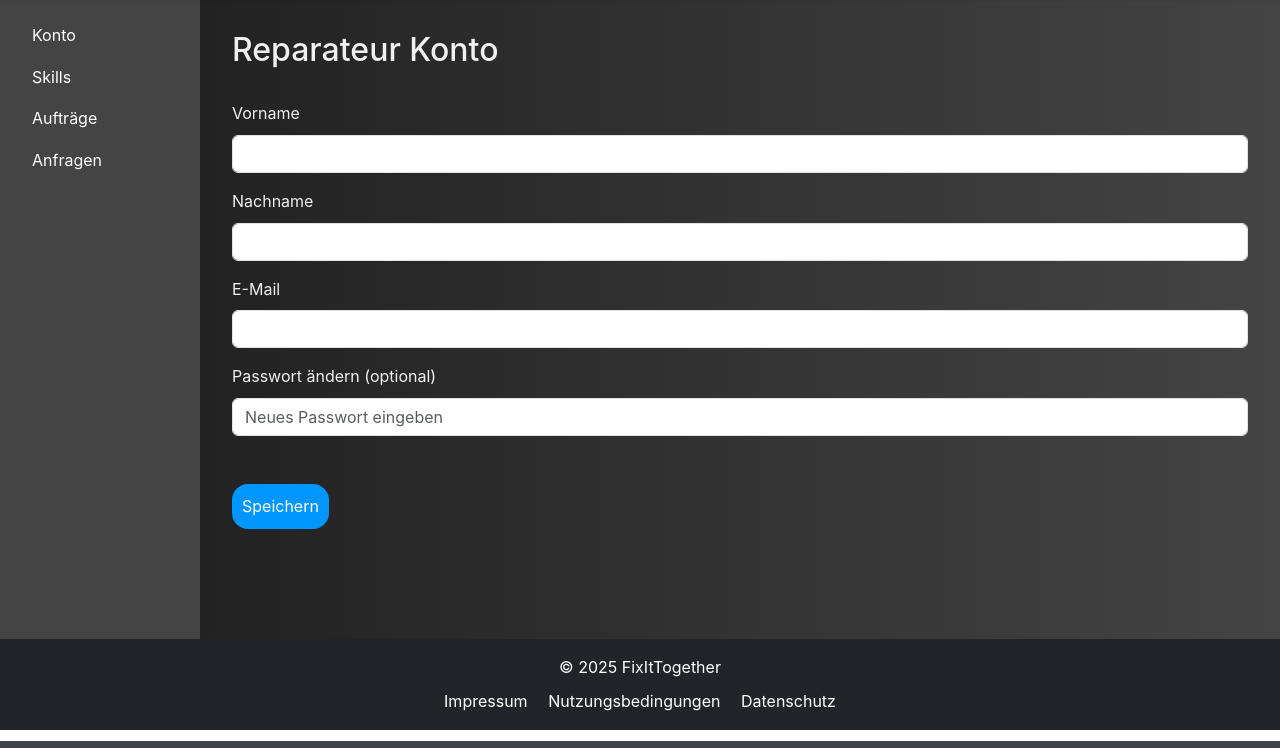
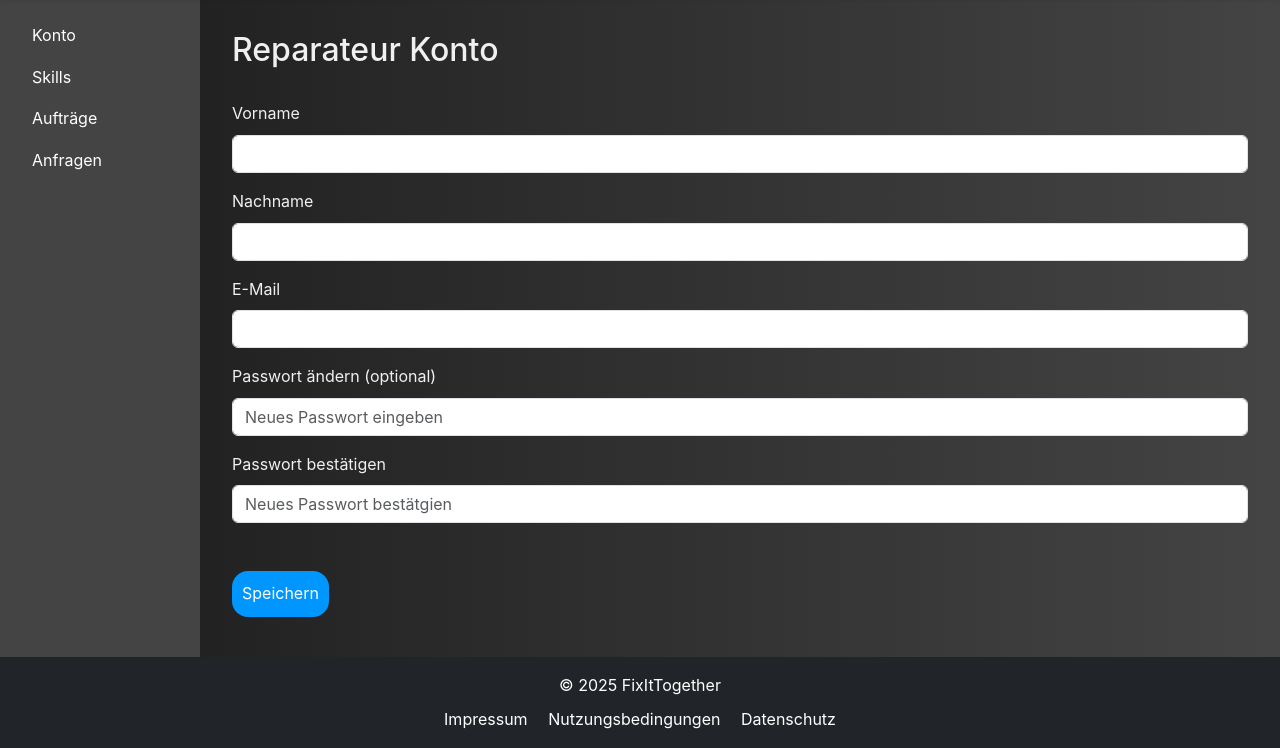
Before and after one commit to timmundt/Fix-It-Togehter, a Flask app: page /reparateur in a window 1280 px wide. Shown: the part 59-807 px from the top of the page. Run offline with Flask 3, Linux system fonts and the light colour scheme.

Commit message:
Add confirm password function and html to repairer_account as well

```diff
--- a/templates/repairer_account.html
+++ b/templates/repairer_account.html
@@ -27,6 +27,11 @@
     <input type="password" id="password" name="password" class="form-control" placeholder="Neues Passwort eingeben">
   </div>
 
+  <div class="mb-3">
+    <label for="password" class="form-label">Passwort bestätigen</label>
+    <input type="password" id="password_confirm" name="password_confirm" class="form-control" placeholder="Neues Passwort bestätgien">
+  </div>
+
   <button type="submit" class="submit-button">Speichern</button>
 </form>
 
```
Also changed, not shown: blueprints/repairer_routes.py (+6 -1 lines).
